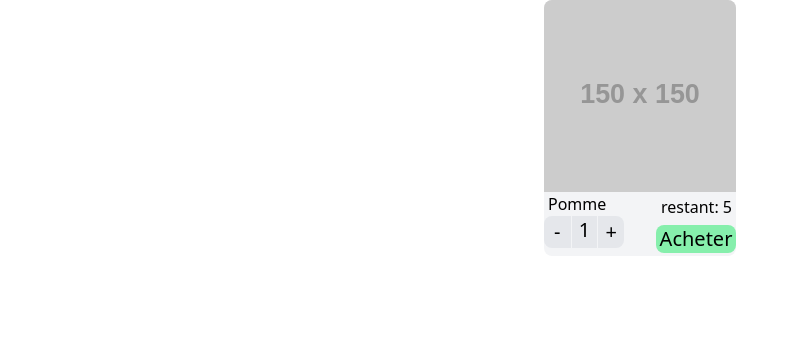
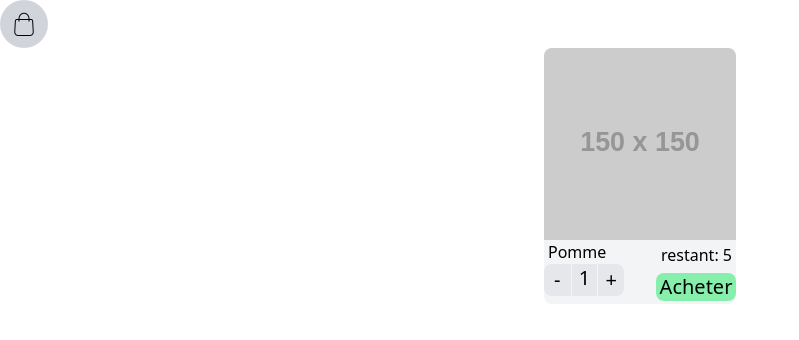
Before and after one commit to PommeDeuxTerre/react-shop, a React (Vite) app: page / in a window 1280 px wide. Shown: the top 340 px of the page, without its empty margins (0-799 px from the left). Built offline with nearby package versions, Linux system fonts and the light colour scheme.

Commit message:
start basket

```diff
--- a/src/App.tsx
+++ b/src/App.tsx
@@ -1,11 +1,15 @@
 import Article from "./components/article";
+import Basket from "./components/Basket";
 function App() {
 
   return (
     <>
-        <div className="flex flex-row justify-center content-center">
-            <div className="w-[12rem] h-[16rem]">
-                <Article />
+        <div className="relative h-[300vh]">
+            <Basket />
+            <div className="flex flex-row justify-center content-center">
+                <div className="w-[12rem] h-[16rem]">
+                    <Article />
+                </div>
             </div>
         </div>
     </>
--- /dev/null
+++ b/src/components/Basket.tsx
@@ -0,0 +1,37 @@
+import { useState } from "react";
+
+function BasketArticleList({is_showing_basket, SetShowingBasket}: {is_showing_basket: boolean, SetShowingBasket: (v:boolean)=>void}){
+    if (!is_showing_basket){
+        return (
+            <>
+            </>
+        );
+    }
+    return (
+        <div className={`sticky top-[10vh] left-[10vw] h-[80vh] w-[80vw] bg-zinc-200 z-10 rounded-xl`}>
+            <button className="absolute right-2 top-2 w-12 h-12" onClick={()=>SetShowingBasket(!is_showing_basket)}>
+                <img src="/cancel-cross.svg" />
+            </button>
+        </div>
+    );
+}
+
+function Basket() {
+  const [is_showing_basket, SetShowingBasket] = useState<boolean>(false);
+  return (
+    <>
+        <div className="w-12 h-12">
+            <div className="w-full h-full bg-gray-300 rounded-full flex flex-col justify-center">
+                <button onClick={()=>SetShowingBasket(!is_showing_basket)}>
+                    <div className="w-8/12 h-8/12 m-auto">
+                        <img src="/panier.png" />
+                    </div>
+                </button>
+            </div>
+        </div>
+        <BasketArticleList is_showing_basket={is_showing_basket} SetShowingBasket={SetShowingBasket}/>
+    </>
+  );
+}
+
+export default Basket;
--- a/src/components/article.tsx
+++ b/src/components/article.tsx
@@ -1,19 +1,19 @@
 import { useState } from "react";
 
 function Article() {
-  const [nb_article, setNbArticle] = useState(1);
+  const [nb_article, setNbArticle] = useState<number>(1);
   const stock = 5;
-  function add_one(){
+  function add_one(): void{
       if (nb_article < stock) {
           setNbArticle(nb_article + 1);
       }else{}
   }
-  function remove_one(){
+  function remove_one(): void{
       if (nb_article > 0){
           setNbArticle(nb_article - 1);
       }else{}
   }
-  function buy(){
+  function buy(): void{
       console.log(`added to the basket ${nb_article} times`);
   }
   return (
```
Also changed, not shown: public/cancel-cross.svg (added), public/panier.png (added).
